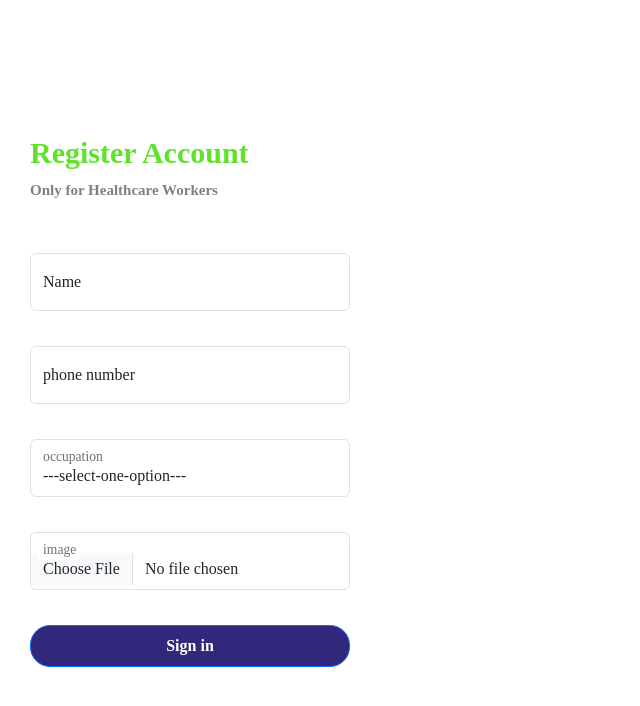
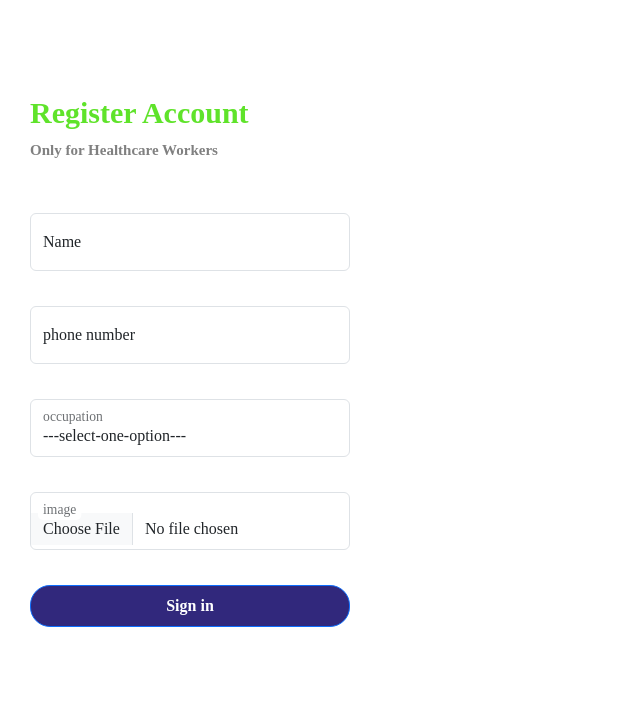
Before and after one commit to hars-shit/Instant-Rescue, a React (Vite) app: page /SignUp in a window 1280 px wide. Shown: the top 706 px of the page, without its empty margins (0-640 px from the left). Built offline with nearby package versions, Linux system fonts and the light colour scheme; no server answers.

Commit message:
tweenthyfifth commit

```diff
--- a/src/SignUp/SignUp.css
+++ b/src/SignUp/SignUp.css
@@ -8,7 +8,7 @@
     gap: 35px;
     height: 96vh;
     width: 54vh;
-    padding: 130px 25px;
+    padding: 90px 25px;
 }
 #option-choice{
     color: rgb(226, 207, 207);
```
